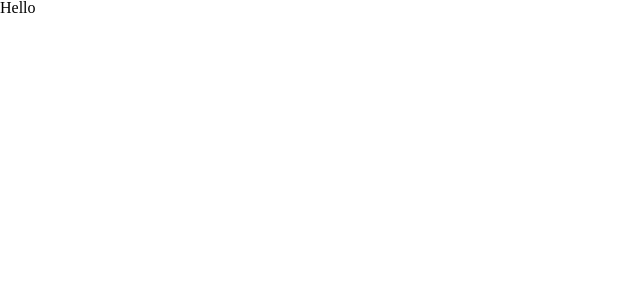
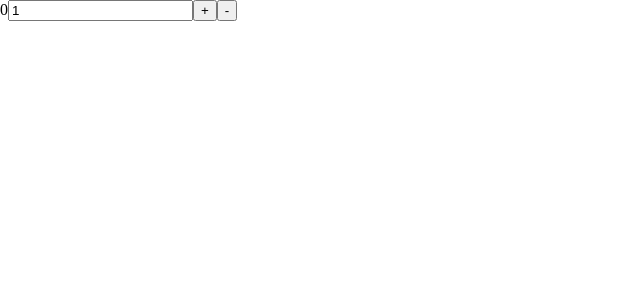
Before and after one commit to GromavVL/React-app, a React (Vite) app: page / in a window 1280 px wide. Shown: the top 300 px of the page, without its empty margins (0-640 px from the left). Built offline with nearby package versions, Linux system fonts and the light colour scheme.

Commit message:
Add Practica

```diff
--- a/src/App.jsx
+++ b/src/App.jsx
@@ -1,8 +1,10 @@
 import React from "react";
+import Practice from "./components/Practice";
+
 
 function App() {
   return (
-    <div>Hello</div>
+    <Practice />
   );
 }
 
--- a/src/components/Practice/index.jsx
+++ b/src/components/Practice/index.jsx
@@ -0,0 +1,26 @@
+import { useState } from "react";
+import React from "react";
+
+function Practice() {
+  const [count, setCount] = useState(0);
+  const [step, setStep] = useState(1);
+  const increment = () => {
+    setCount(count + step);
+  };
+  const decrement = () => {
+    setCount(count - step);
+  };
+  const handleChange = ({target: {value}}) => {
+    setStep(+value);
+  };
+  return (
+    <div>
+      {count}
+      <input type="number" value={step} onChange={handleChange} />
+      <button onClick={increment}>+</button>
+      <button onClick={decrement}>-</button>
+    </div>
+  );
+}
+
+export default Practice;
```
